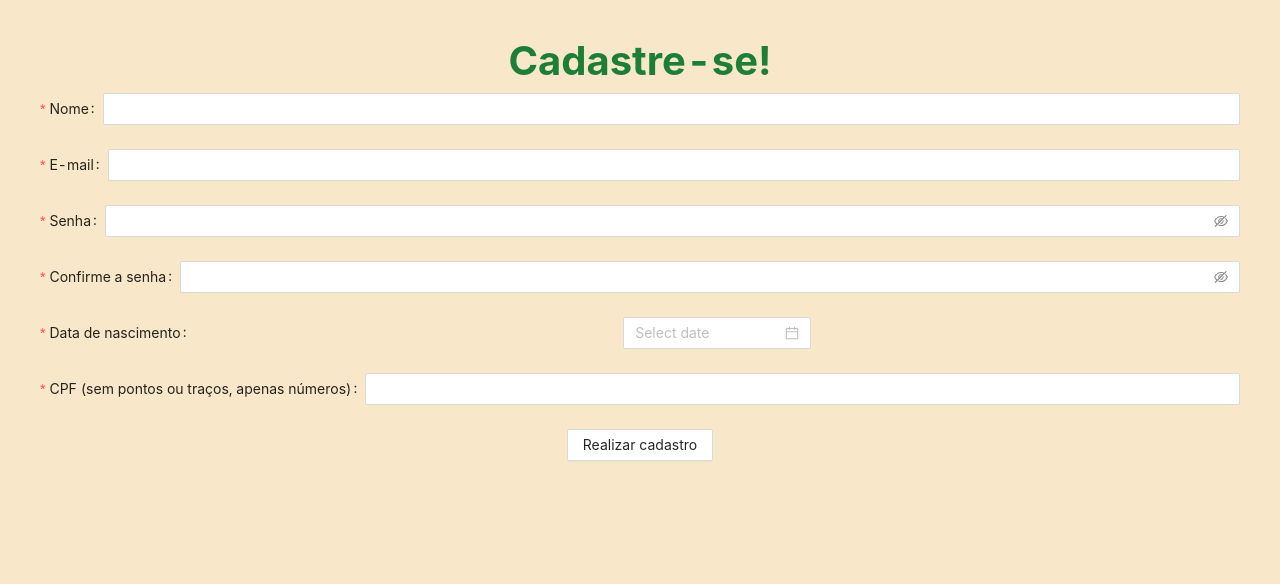
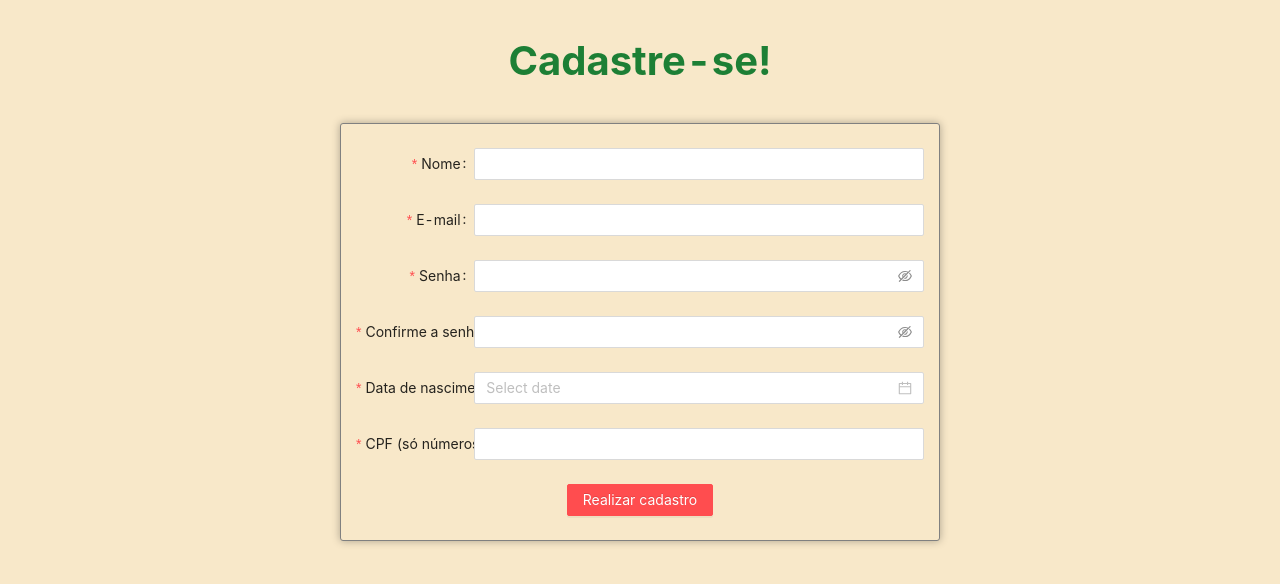
Before and after one commit to GabrielaGuedes/dulocal-challenge, a React (Create React App) app: page /sign-up in a window 1280 px wide. Shown: the top 584 px of the page. Built offline with nearby package versions, Linux system fonts and the light colour scheme.

Commit message:
improve sign up page layout

```diff
--- a/src/pages/sign-up.tsx
+++ b/src/pages/sign-up.tsx
@@ -2,12 +2,25 @@ import React, { Fragment } from "react";
 import { Title } from "../components/common/title";
 import { Form, Input, Button, DatePicker } from "antd";
 import { isCpfValid } from "../utils/cpf-validator";
+import { Card } from "../components/login-screen/login.style";
+import { useHistory } from "react-router-dom";
+
+const layout = {
+  labelCol: { span: 5 },
+  wrapperCol: { span: 20 },
+};
+const tailLayout = {
+  wrapperCol: { offset: 4, span: 16 },
+};
 
 const SignUp: React.FC = () => {
+  const history = useHistory();
+
   return (
     <Fragment>
       <Title>Cadastre-se!</Title>
-      <Form>
+      <Card>
+        <Form {...layout} onFinish={() => history.replace("/products-list")}>
           <Form.Item
             label="Nome"
             name="name"
@@ -55,10 +68,10 @@ const SignUp: React.FC = () => {
             name="birthdate"
             rules={[{ required: true, message: "Campo obrigatório" }]}
           >
-          <DatePicker />
+            <DatePicker style={{ textAlign: "left", display: "block" }} />
           </Form.Item>
           <Form.Item
-          label="CPF (sem pontos ou traços, apenas números)"
+            label="CPF (só números)"
             name="cpf"
             rules={[
               { required: true, message: "Campo obrigatório" },
@@ -74,10 +87,13 @@ const SignUp: React.FC = () => {
           >
             <Input type="number" />
           </Form.Item>
-        <Form.Item>
-          <Button htmlType="submit">Realizar cadastro</Button>
+          <Form.Item {...tailLayout}>
+            <Button htmlType="submit" danger type="primary">
+              Realizar cadastro
+            </Button>
           </Form.Item>
         </Form>
+      </Card>
     </Fragment>
   );
 };
```
Lines whose indentation alone changed are shown as unchanged.
